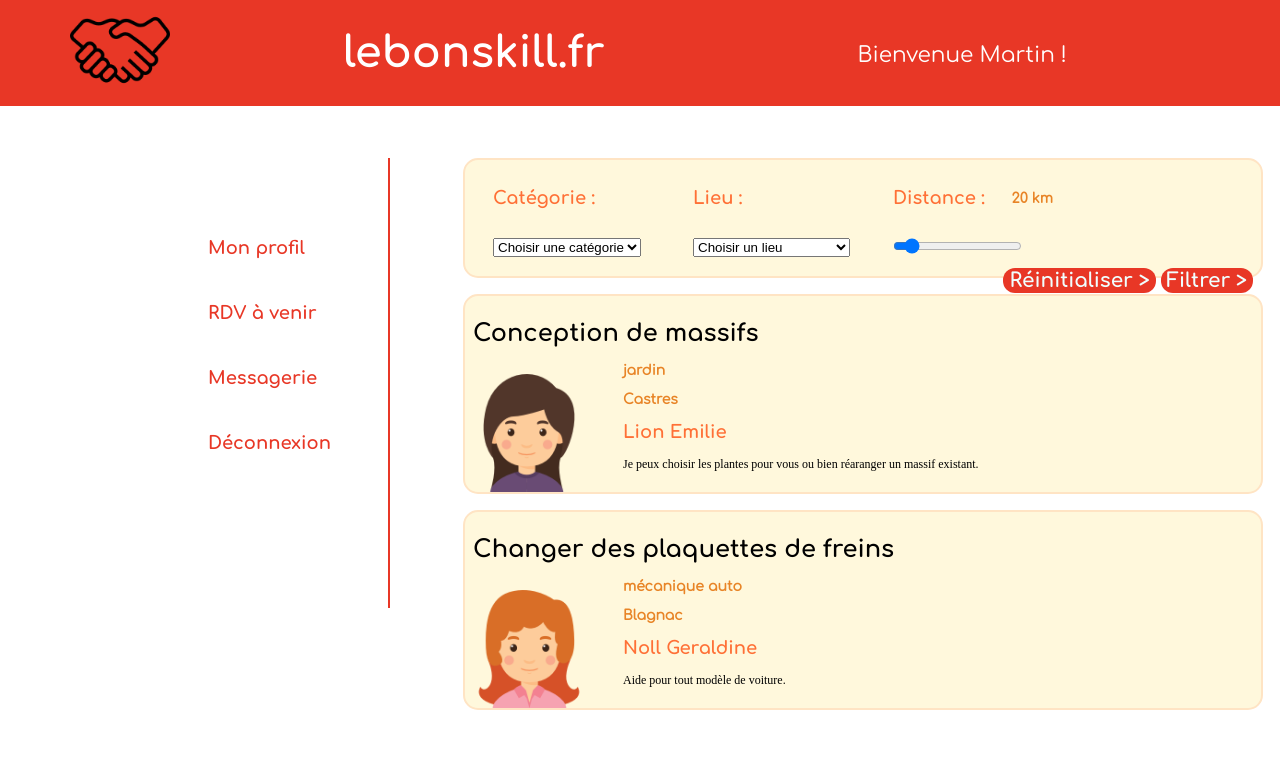
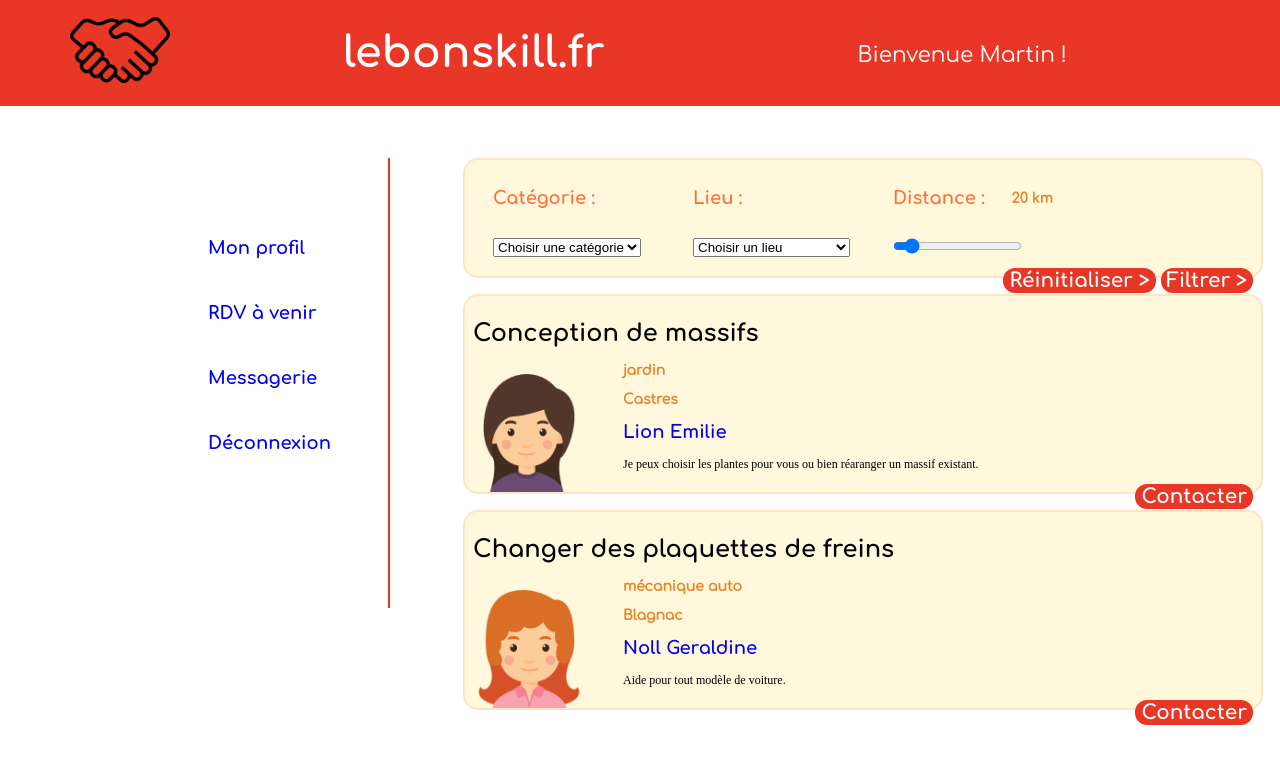
Before and after one commit to galexi/lebonbret, a PHP site: page /competences.php in a window 1280 px wide; the page is wider, and only the part inside the window is pictured. Shown: the top 764 px of that part. Run offline with PHP 8.4, Linux system fonts and the light colour scheme; a user stored in the database is signed in; data comes from the database, SQL or seed files in the repository; some web fonts are replaced.

Commit message:
Mise à jour competences.php
Correction de bug + ajout de lien vers les profils utilisateurs + bouton
chat

```diff
--- a/competences.php
+++ b/competences.php
@@ -32,16 +32,16 @@ session_start();
           </div>
       </div>
       <div id="left-menu">
-        <a href="profile.php?id=<?php echo $_SESSION['id_u'] ?>"><h2 class="menu_off">Mon profil</h2></a>
-        <a href="rendezvous.php"><h2 class="menu_off">RDV à venir</h2></a>
-        <h2 class="menu_off">Messagerie</h2>
-        <a href="proc_logout.php"><h2 class="menu_off">Déconnexion</h2></a>
+        <h2 class="menu_off"><a href="profile.php">Mon profil</a></h2>
+        <h2 class="menu_off"><a href="rendezvous.php">RDV à venir</a></h2>
+        <h2 class="menu_off"><a href="messagerie.php">Messagerie</a></h2>
+        <h2 class="menu_off"><a href="proc_logout.php">Déconnexion</a></h2>
       </div>
       <div id="main-content">
         <!-- barre de filtres -->
         <div class="brick">
           <?php
-            /* afficher les différentes catégorie possible : */
+            /* afficher les différentes catégories possibles : */
             echo '<div class="underbrick"><h2>Catégorie :</h2>';
             echo '<select id="categorie_select" name="categorie">';
             echo '<option selected value="lieu">Choisir une catégorie</option>';
@@ -56,7 +56,7 @@ session_start();
             }
             echo '</select></div>';
 
-            // afficher les différentes lieux possible :
+            // afficher les différents lieux possibles :
             echo '<div class="underbrick"><h2>Lieu :</h2>';
             echo '<select id="lieu_select" name="lieu">';
             echo '<option selected value="lieu">Choisir un lieu</option>';
@@ -87,18 +87,15 @@ session_start();
           //fake id for current user
           $id_current = $_SESSION["id_u"];
 
-          /* <!> Ajouter le lien sur le nom des utilisateurs */
-          /* Ajouter bouton chat, passer en paramètre GET l'id de l'utilisateur courant et l'id sur la personne ciblée */
-          /* supprimer les annonces de l'utilsateur courant */
 
-          $req = mysqli_prepare($bdd,'SELECT photo, titre, categorie, prenom, u.nom as unom, l.nom as lnom, `desc`, dist  FROM posseder p, utilisateur u, competence c, lieu l where p.id_u = u.id_u and p.id_c = c.id_c and u.id_l = l.id_l and u.id_u <> ?');
+          $req = mysqli_prepare($bdd,'SELECT u.id_u, photo, titre, categorie, prenom, u.nom AS unom, l.nom AS lnom, `desc`, dist  FROM posseder p, utilisateur u, competence c, lieu l WHERE p.id_u = u.id_u AND p.id_c = c.id_c AND u.id_l = l.id_l AND u.id_u <> ?');
           if(mysqli_stmt_bind_param($req, 'i', $id_current) == FALSE){
               echo("Error bind param ".mysqli_error($bdd));
           }
           if(mysqli_stmt_execute($req) == FALSE){
               echo("Error bind param ".mysqli_error($bdd));
           }
-          if(mysqli_stmt_bind_result($req, $data['photo'], $data['titre'], $data['categorie'], $data['prenom'], $data['unom'], $data['lnom'], $data['desc'], $data['dist']) == FALSE){
+          if(mysqli_stmt_bind_result($req, $data['id'], $data['photo'], $data['titre'], $data['categorie'], $data['prenom'], $data['unom'], $data['lnom'], $data['desc'], $data['dist']) == FALSE){
               echo("Error bind param ".mysqli_error($bdd));
 
           }
@@ -109,9 +106,12 @@ session_start();
             echo '<img src="' . $data['photo'] . '"/>'; //affiche l'image
             echo '<h1>' . $data['titre'] . '</h1>'; //le titre de la competence
             echo '<h3>' . $data['categorie'] . '</h3><h3> ' . $data['lnom'] . '</h3>'; //le titre de la competence
-            echo '<h2>' . $data['prenom'] . ' ' . $data['unom'] . '</h2>'; //le prenom et le nom de l'utilisateur
+            echo '<h2><a href="profile.php?id=' . $data['id'] . '">' . $data['prenom'] . ' ' . $data['unom'] . '</a></h2>'; //le prenom et le nom de l'utilisateur
             echo '<p>' . $data['desc'] . '</p>'; //la description de la competence
             echo '<h3 style="display: none">' . $data['dist'] . '</h3>';
+            if ($id_current != $data['id']) {
+              echo '<button onclick="location.href = \'/chat.php?o=' . $data['id'] . '\';">Contacter</button>';//bouton permetant de contacter la personne designée
+            }
             echo '</div>';
           }
         ?>
```
